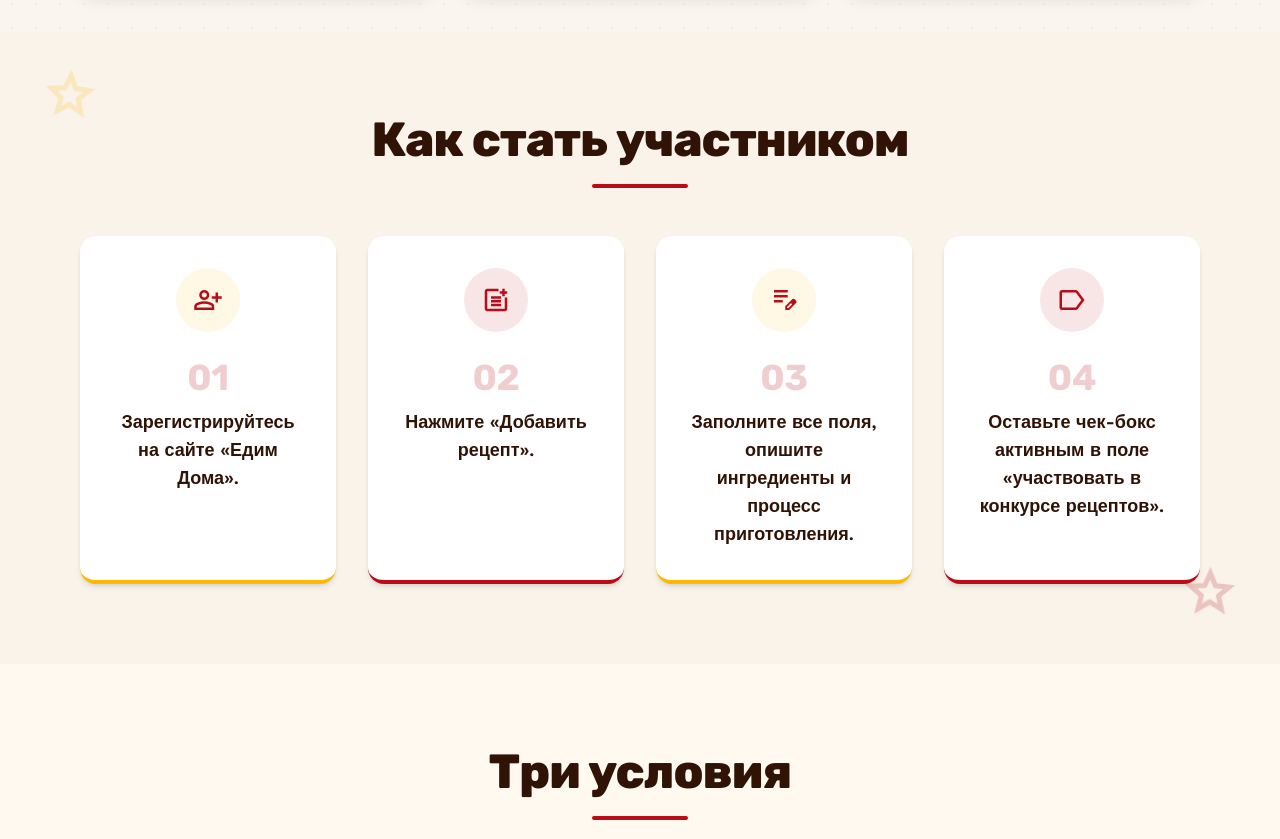
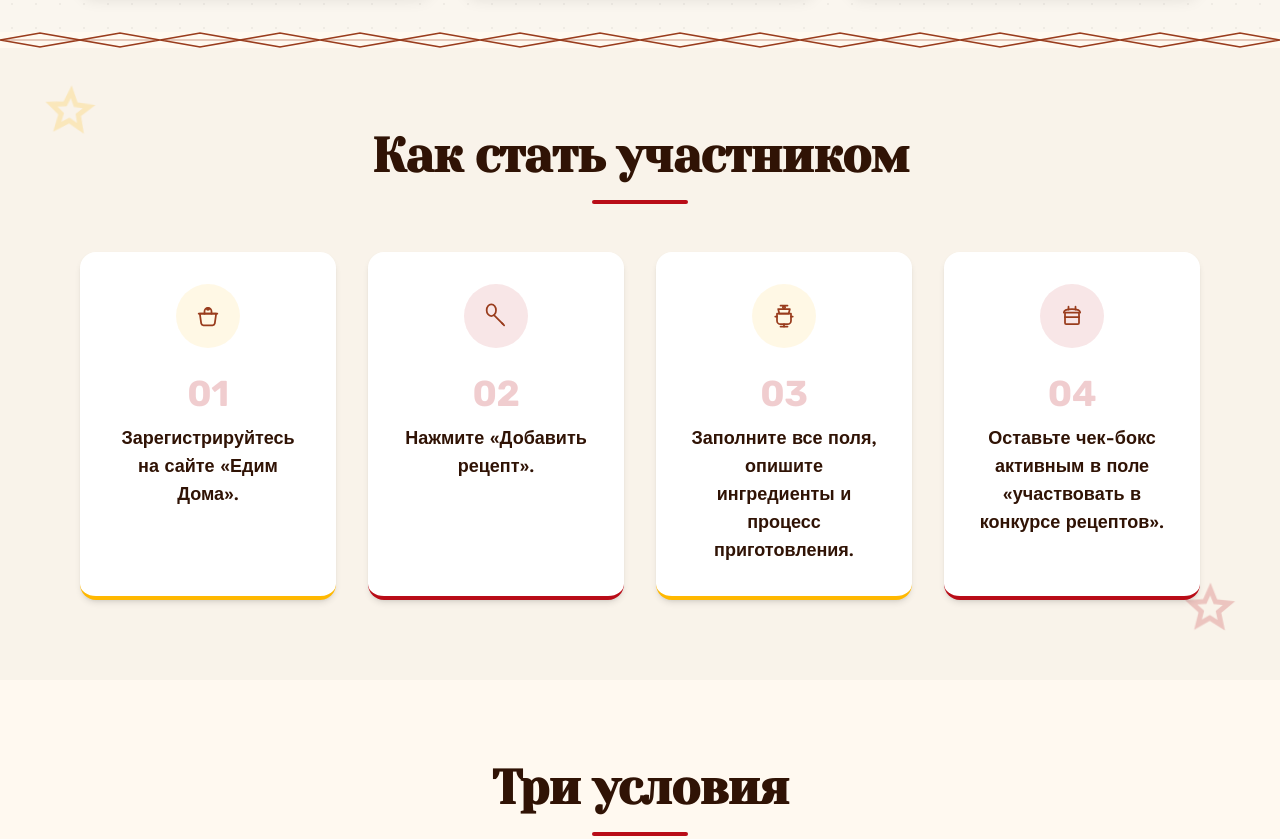
Before and after one commit to korenewdima-code/konkurs_1, a website built with Vite: page index.html in a window 1280 px wide. Shown: the part 1400-2239 px from the top of the page. Built offline with nearby package versions, Linux system fonts and the light colour scheme.

Commit message:
feat: добавить neo-folk акценты в дизайн лендинга
- шрифт Yeseva One (кириллица) для h1 hero и h2 крупных секций, основной текст/кнопки без изменений
- 4 линейные SVG-иконки предметов быта (горшок, ложка, самовар, туесок) вместо material-иконок в блоке «Как стать участником»
- терракотовый акцент #993C1D (terracotta) в tailwind.config.js — точечно на бейдж хештега и обводку новых иконок
- 3 геометричных SVG-разделителя (чередующиеся ромбы) между секциями лендинга

Co-Authored-By: Claude Sonnet 5 <noreply@anthropic.com>

```diff
--- a/index.html
+++ b/index.html
@@ -23,7 +23,7 @@
     <link rel="preconnect" href="https://fonts.googleapis.com" />
     <link rel="preconnect" href="https://fonts.gstatic.com" crossorigin />
     <link
-      href="https://fonts.googleapis.com/css2?family=Rubik:wght@400;600;700;800&family=Work+Sans:wght@400;500;600&display=swap"
+      href="https://fonts.googleapis.com/css2?family=Rubik:wght@400;600;700;800&family=Work+Sans:wght@400;500;600&family=Yeseva+One&display=swap"
       rel="stylesheet"
     />
     <link
@@ -80,11 +80,11 @@
       >
         <div class="flex flex-col gap-2 text-center lg:text-left">
           <div
-            class="mb-1 inline-flex self-center rounded-full bg-secondary-container px-4 py-1 text-label-lg font-bold text-white shadow-sm lg:self-start"
+            class="mb-1 inline-flex self-center rounded-full bg-terracotta px-4 py-1 text-label-lg font-bold text-white shadow-sm lg:self-start"
           >
             #ВкусРодины
           </div>
-          <h1 class="mb-1 font-display-lg text-display-md leading-tight text-cocoa md:text-display-lg">
+          <h1 class="mb-1 font-accent text-display-md leading-tight text-cocoa md:text-display-lg">
             Стань <span class="text-secondary">летописцем</span> народной кухни
           </h1>
           <p class="mx-auto mb-2 max-w-lg text-body-lg text-on-surface-variant lg:mx-0">
@@ -143,7 +143,7 @@
     <section class="relative overflow-hidden bg-[#FAF6EF] px-margin-mobile pt-20 pb-0 md:px-margin-desktop">
       <div class="mx-auto flex max-w-7xl flex-col items-center">
         <div class="relative mb-16 text-center">
-          <h2 class="mb-6 font-display-lg text-display-md text-cocoa md:text-display-lg">
+          <h2 class="mb-6 font-accent text-display-md text-cocoa md:text-display-lg">
             Приз — фирменный мерч <span class="text-secondary">Едим Дома</span>
           </h2>
           <p class="mx-auto max-w-3xl text-body-lg text-on-surface-variant">
@@ -176,10 +176,21 @@
       ></div>
     </section>
 
+    <div class="w-full" aria-hidden="true">
+      <svg class="h-4 w-full text-terracotta" viewBox="0 0 160 16" preserveAspectRatio="none" xmlns="http://www.w3.org/2000/svg">
+        <pattern id="folk-ornament-1" width="20" height="16" patternUnits="userSpaceOnUse">
+          <path d="M0 8 L5 1 L10 8 L5 15 Z" fill="none" stroke="currentColor" stroke-width="1" />
+          <path d="M10 8 L15 1 L20 8 L15 15 Z" fill="none" stroke="currentColor" stroke-width="1" />
+          <line x1="0" y1="8" x2="20" y2="8" stroke="currentColor" stroke-width="0.5" />
+        </pattern>
+        <rect width="160" height="16" fill="url(#folk-ornament-1)" />
+      </svg>
+    </div>
+
     <section class="relative overflow-hidden bg-surface-container-low px-margin-mobile pt-20 pb-20 md:px-margin-desktop">
       <div class="mx-auto max-w-7xl">
         <div class="mb-12 text-center">
-          <h2 class="mb-4 font-display-lg text-display-md text-cocoa md:text-display-lg">Как стать участником</h2>
+          <h2 class="mb-4 font-accent text-display-md text-cocoa md:text-display-lg">Как стать участником</h2>
           <div class="mx-auto h-1 w-24 rounded-full bg-paprika"></div>
         </div>
         <div class="relative z-10 grid grid-cols-1 gap-8 md:grid-cols-2 lg:grid-cols-4">
@@ -187,7 +198,21 @@
             class="flex transform flex-col items-center rounded-2xl border-b-4 border-saffron bg-white p-8 text-center shadow-md transition-transform hover:scale-105"
           >
             <div class="mb-6 flex h-16 w-16 items-center justify-center rounded-full bg-saffron/10">
-              <span class="material-symbols-outlined text-3xl text-secondary">person_add</span>
+              <svg
+                class="h-7 w-7 text-terracotta"
+                viewBox="0 0 24 24"
+                fill="none"
+                stroke="currentColor"
+                stroke-width="1.5"
+                stroke-linecap="round"
+                stroke-linejoin="round"
+                aria-hidden="true"
+              >
+                <path d="M5 10h14l-1.2 8.5a2 2 0 0 1-2 1.5H8.2a2 2 0 0 1-2-1.5L5 10Z" />
+                <path d="M4 10h16" />
+                <path d="M9 10V8a3 3 0 0 1 6 0v2" />
+                <ellipse cx="12" cy="6" rx="1" ry="0.8" />
+              </svg>
             </div>
             <div class="mb-2 font-display-lg text-display-md text-paprika opacity-20">01</div>
             <p class="text-body-lg font-bold text-cocoa">Зарегистрируйтесь на сайте «Едим Дома».</p>
@@ -196,7 +221,20 @@
             class="flex transform flex-col items-center rounded-2xl border-b-4 border-paprika bg-white p-8 text-center shadow-md transition-transform hover:scale-105"
           >
             <div class="mb-6 flex h-16 w-16 items-center justify-center rounded-full bg-paprika/10">
-              <span class="material-symbols-outlined text-3xl text-secondary">post_add</span>
+              <svg
+                class="h-7 w-7 text-terracotta"
+                viewBox="0 0 24 24"
+                fill="none"
+                stroke="currentColor"
+                stroke-width="1.5"
+                stroke-linecap="round"
+                stroke-linejoin="round"
+                aria-hidden="true"
+              >
+                <ellipse cx="8" cy="7" rx="4" ry="5" />
+                <path d="M10.5 11.5 18 19" />
+                <path d="M17 18l2 2" />
+              </svg>
             </div>
             <div class="mb-2 font-display-lg text-display-md text-paprika opacity-20">02</div>
             <p class="text-body-lg font-bold text-cocoa">Нажмите «Добавить рецепт».</p>
@@ -205,7 +243,24 @@
             class="flex transform flex-col items-center rounded-2xl border-b-4 border-saffron bg-white p-8 text-center shadow-md transition-transform hover:scale-105"
           >
             <div class="mb-6 flex h-16 w-16 items-center justify-center rounded-full bg-saffron/10">
-              <span class="material-symbols-outlined text-3xl text-secondary">edit_note</span>
+              <svg
+                class="h-7 w-7 text-terracotta"
+                viewBox="0 0 24 24"
+                fill="none"
+                stroke="currentColor"
+                stroke-width="1.5"
+                stroke-linecap="round"
+                stroke-linejoin="round"
+                aria-hidden="true"
+              >
+                <path d="M9 3h6" />
+                <circle cx="12" cy="4.5" r="1" />
+                <path d="M7 6h10l-1 4H8L7 6Z" />
+                <path d="M6 10h12v6a3 3 0 0 1-3 3H9a3 3 0 0 1-3-3v-6Z" />
+                <path d="M4.5 12.5h1.5M18 12.5h1.5" />
+                <path d="M12 19v2" />
+                <path d="M9 21h6" />
+              </svg>
             </div>
             <div class="mb-2 font-display-lg text-display-md text-paprika opacity-20">03</div>
             <p class="text-body-lg font-bold text-cocoa">
@@ -216,7 +271,21 @@
             class="flex transform flex-col items-center rounded-2xl border-b-4 border-paprika bg-white p-8 text-center shadow-md transition-transform hover:scale-105"
           >
             <div class="mb-6 flex h-16 w-16 items-center justify-center rounded-full bg-paprika/10">
-              <span class="material-symbols-outlined text-3xl text-secondary">label</span>
+              <svg
+                class="h-7 w-7 text-terracotta"
+                viewBox="0 0 24 24"
+                fill="none"
+                stroke="currentColor"
+                stroke-width="1.5"
+                stroke-linecap="round"
+                stroke-linejoin="round"
+                aria-hidden="true"
+              >
+                <path d="M6 9h12v9a1 1 0 0 1-1 1H7a1 1 0 0 1-1-1V9Z" />
+                <path d="M5 9c0-1.5 1.5-3 7-3s7 1.5 7 3" />
+                <path d="M9 6.5V4M15 6.5V4" />
+                <path d="M6 13h12" />
+              </svg>
             </div>
             <div class="mb-2 font-display-lg text-display-md text-paprika opacity-20">04</div>
             <p class="text-body-lg font-bold text-cocoa">
@@ -239,7 +308,7 @@
     <section class="relative overflow-hidden bg-surface px-margin-mobile py-20 md:px-margin-desktop">
       <div class="mx-auto flex max-w-7xl flex-col items-center">
         <div class="mb-12 text-center">
-          <h2 class="mb-4 font-display-lg text-display-md text-cocoa md:text-display-lg">Три условия</h2>
+          <h2 class="mb-4 font-accent text-display-md text-cocoa md:text-display-lg">Три условия</h2>
           <div class="mx-auto h-1 w-24 rounded-full bg-paprika"></div>
         </div>
         <div class="mb-12 max-w-3xl text-center">
@@ -299,7 +368,7 @@
     <section class="relative overflow-hidden bg-surface-container-low px-margin-mobile py-20 md:px-margin-desktop">
       <div class="mx-auto flex max-w-7xl flex-col items-center">
         <div class="mb-12 text-center">
-          <h2 class="mb-4 font-display-lg text-display-md text-cocoa md:text-display-lg">Что мы принимаем</h2>
+          <h2 class="mb-4 font-accent text-display-md text-cocoa md:text-display-lg">Что мы принимаем</h2>
           <div class="mx-auto h-1 w-24 rounded-full bg-paprika"></div>
         </div>
         <div class="mb-12 max-w-3xl text-center">
@@ -339,10 +408,21 @@
       </div>
     </section>
 
+    <div class="w-full" aria-hidden="true">
+      <svg class="h-4 w-full text-terracotta" viewBox="0 0 160 16" preserveAspectRatio="none" xmlns="http://www.w3.org/2000/svg">
+        <pattern id="folk-ornament-2" width="20" height="16" patternUnits="userSpaceOnUse">
+          <path d="M0 8 L5 1 L10 8 L5 15 Z" fill="none" stroke="currentColor" stroke-width="1" />
+          <path d="M10 8 L15 1 L20 8 L15 15 Z" fill="none" stroke="currentColor" stroke-width="1" />
+          <line x1="0" y1="8" x2="20" y2="8" stroke="currentColor" stroke-width="0.5" />
+        </pattern>
+        <rect width="160" height="16" fill="url(#folk-ornament-2)" />
+      </svg>
+    </div>
+
     <section class="relative overflow-hidden bg-surface px-margin-mobile py-20 md:px-margin-desktop">
       <div class="mx-auto max-w-7xl">
         <div class="mb-16 text-center">
-          <h2 class="mb-4 font-display-lg text-display-md text-cocoa md:text-display-lg">Сроки конкурса</h2>
+          <h2 class="mb-4 font-accent text-display-md text-cocoa md:text-display-lg">Сроки конкурса</h2>
           <div class="mx-auto h-1 w-24 rounded-full bg-paprika"></div>
         </div>
         <div class="mx-auto flex max-w-4xl flex-col gap-8">
@@ -431,10 +511,21 @@
       </div>
     </section>
 
+    <div class="w-full" aria-hidden="true">
+      <svg class="h-4 w-full text-terracotta" viewBox="0 0 160 16" preserveAspectRatio="none" xmlns="http://www.w3.org/2000/svg">
+        <pattern id="folk-ornament-3" width="20" height="16" patternUnits="userSpaceOnUse">
+          <path d="M0 8 L5 1 L10 8 L5 15 Z" fill="none" stroke="currentColor" stroke-width="1" />
+          <path d="M10 8 L15 1 L20 8 L15 15 Z" fill="none" stroke="currentColor" stroke-width="1" />
+          <line x1="0" y1="8" x2="20" y2="8" stroke="currentColor" stroke-width="0.5" />
+        </pattern>
+        <rect width="160" height="16" fill="url(#folk-ornament-3)" />
+      </svg>
+    </div>
+
     <section class="relative overflow-hidden bg-surface-container-low px-margin-mobile pt-20 pb-20 md:px-margin-desktop">
       <div class="mx-auto max-w-4xl">
         <div class="mb-16 text-center">
-          <h2 class="mb-4 font-display-lg text-display-md text-cocoa md:text-display-lg">
+          <h2 class="mb-4 font-accent text-display-md text-cocoa md:text-display-lg">
             Часто задаваемые вопросы
           </h2>
           <div class="mx-auto h-1 w-24 rounded-full bg-paprika"></div>
@@ -599,7 +690,7 @@
 
     <section class="relative overflow-hidden bg-surface px-margin-mobile py-16 md:px-margin-desktop">
       <div class="mx-auto max-w-4xl text-center">
-        <h2 class="mb-4 font-display-lg text-headline-md text-cocoa">Знаете тех, кто готовит с душой?</h2>
+        <h2 class="mb-4 font-accent text-headline-md text-cocoa">Знаете тех, кто готовит с душой?</h2>
         <p class="mb-10 text-body-lg text-on-surface-variant">
           Поделитесь конкурсом — вдруг именно их рецепт станет лучшим!
         </p>
--- a/tailwind.config.js
+++ b/tailwind.config.js
@@ -55,6 +55,8 @@ export default {
         saffron: '#ffb800',
         paprika: '#b90c17',
         cocoa: '#301305',
+        terracotta: '#993C1D',
+        'terracotta-dark': '#7A2E15',
       },
       borderRadius: {
         DEFAULT: '0.25rem',
@@ -83,6 +85,7 @@ export default {
         'display-lg': ['Rubik', 'sans-serif'],
         'label-lg': ['Work Sans', 'sans-serif'],
         'headline-lg-mobile': ['Rubik', 'sans-serif'],
+        accent: ['Yeseva One', 'serif'],
       },
       fontSize: {
         'headline-md': ['24px', { lineHeight: '32px', fontWeight: '600' }],
```
